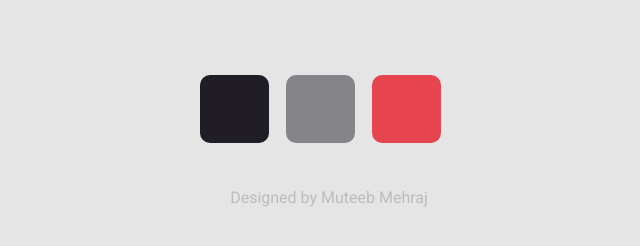
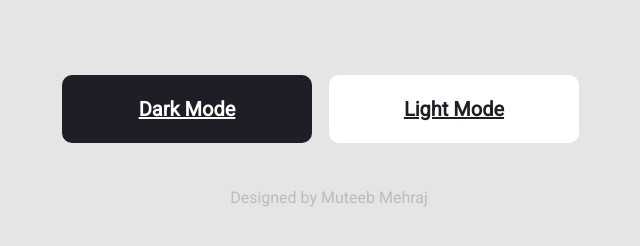
Before and after one commit to Gustavo64522/LandingPage, a plain HTML site: page index.html in a window 1280 px wide. Shown: the part 420-666 px from the top of the page, without its empty margins (311-951 px from the left). Drawn offline with Linux system fonts and the light colour scheme.

```diff
--- a/index.html
+++ b/index.html
@@ -17,9 +17,8 @@
       <h1 class="page-title">Website Redesign</h1>
       <h3 class="page-subtitle">Light & Dark Version</h3>
       <div class="container-blocos">
-        <span class="bloco-preto"></span>
-        <span class="bloco-cinza"></span>
-        <span class="bloco-vermelho"></span>
+        <a href="./pages/dark-page.html" class="dark-mode">Dark Mode</a>
+        <a href="./pages/light-page.html" class="light-mode">Light Mode</a>
       </div>
       <p class="subtittle">Designed by Muteeb Mehraj</p>
     </div>
--- /dev/null
+++ b/styles/dark-page/style.css
@@ -0,0 +1,3 @@
+body {
+    background-color: #211D27;
+}
--- a/styles/style.css
+++ b/styles/style.css
@@ -29,28 +29,34 @@
   display: flex;
 }
 
-.container-blocos span {
+.container-blocos a {
   margin-right: 17px;
   border-radius: 10px;
   margin-bottom: 47px;
 }
 
-.bloco-preto {
-  width: 69px;
+.dark-mode {
+  width: 250px;
   height: 68px;
   background: #211D27;
+  color: #FFF;
+  display: flex;
+  justify-content: center;
+  align-items: center;
+  font-size: 20px;
+  font-weight: bold;
 }
 
-.bloco-cinza {
-  width: 69px;
+.light-mode {
+  width: 250px;
   height: 68px;
-  background: #858488;
-}
-
-.bloco-vermelho {
-  width: 69px;
-  height: 68px;
-  background: #E6444F;
+  background: #FFF;
+  color: #211D27;
+  display: flex;
+  justify-content: center;
+  align-items: center;
+  font-size: 20px;
+  font-weight: bold;
 }
 
 .subtittle {
```
Also changed, not shown: pages/dark-page.html (added, +33 -0 lines), pages/light-page.html (added, +32 -0 lines), images/apple-music-logo-dark.png (added), images/apple-music-logo-light.png (added), images/headfone.png (added), styles/light-page/style.css (added).
